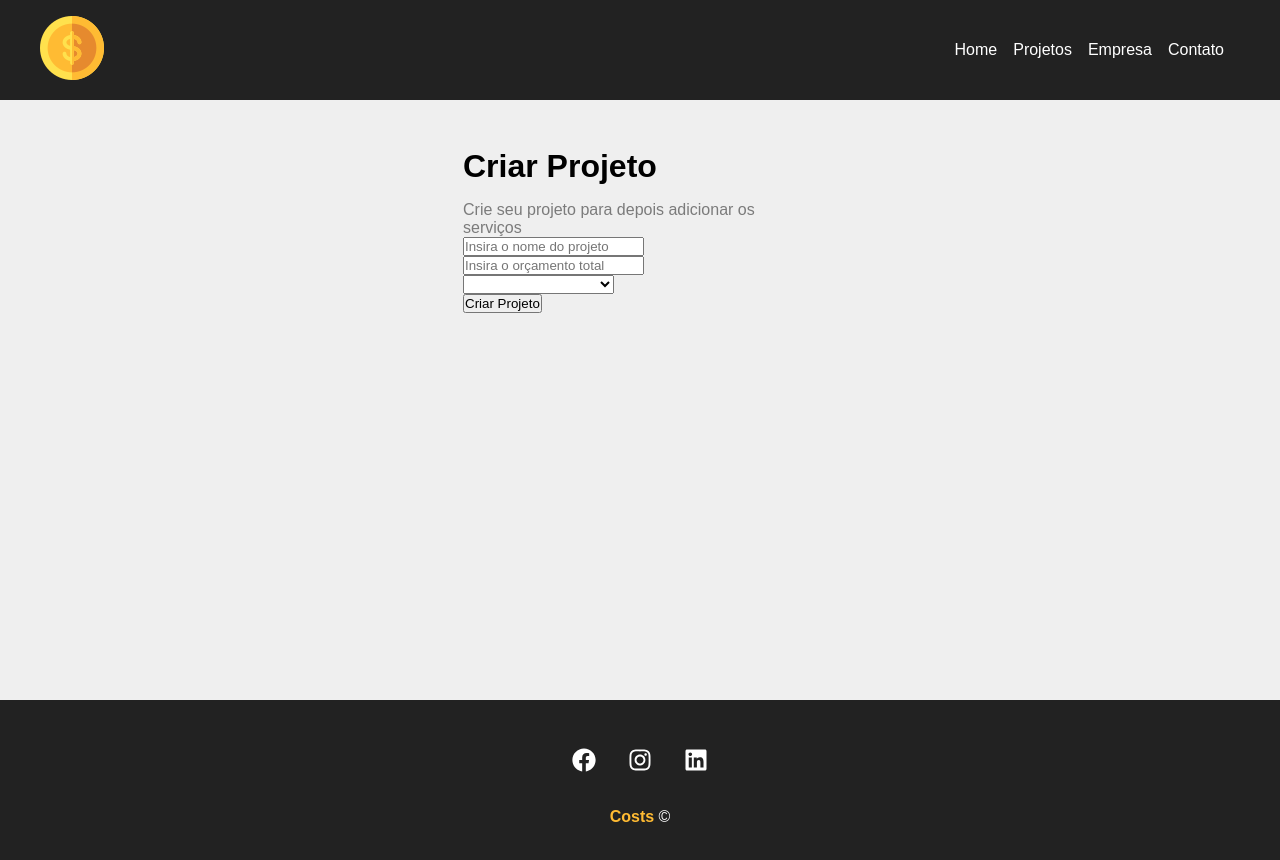
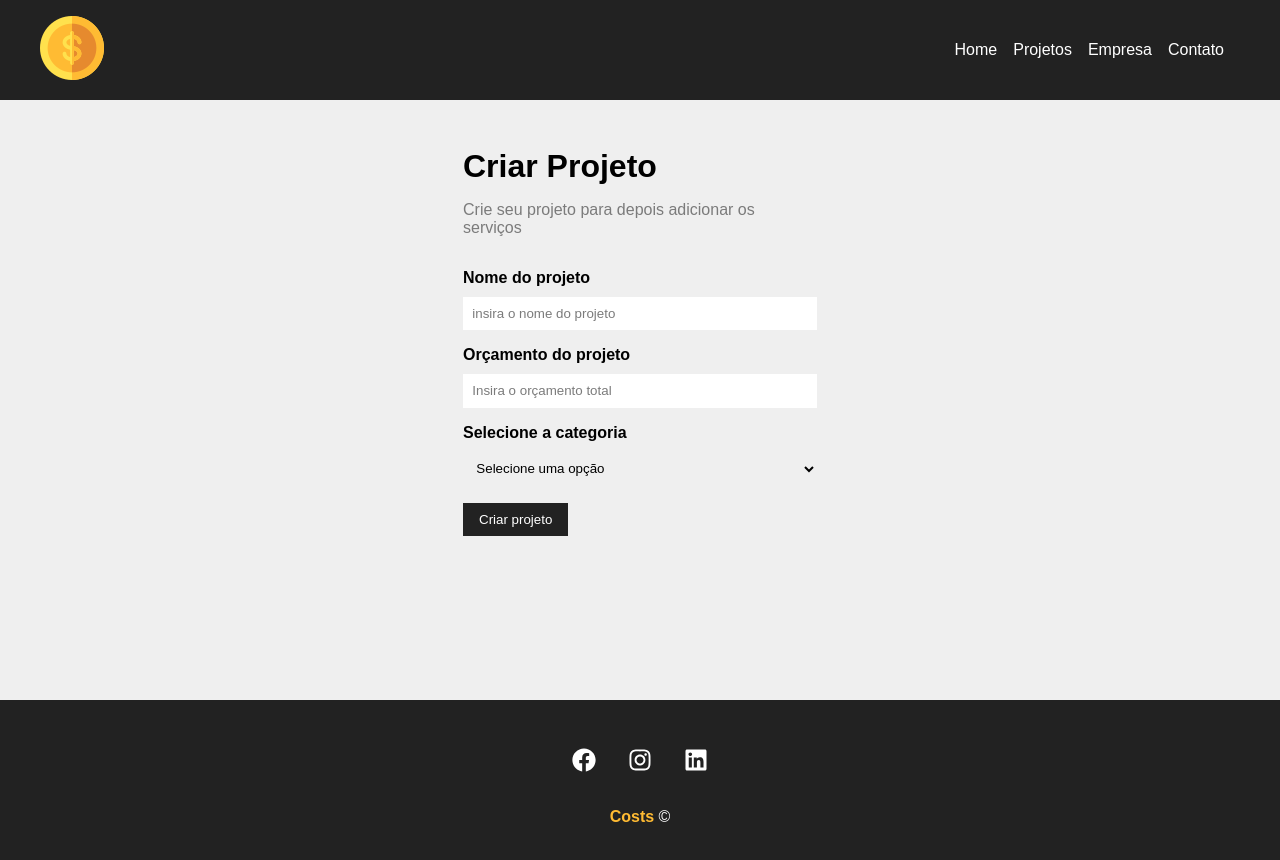
Before and after one commit to klaercio/React-Costs, a JavaScript app: page /NewProject in a window 1280 px wide. Shown: the top 860 px of the page. Built offline with nearby package versions, Linux system fonts and the light colour scheme; the HTML template or start-up script is replaced by a standard one.

Commit message:
Pagina de inserção de um novo projeto finalizada

```diff
--- a/src/components/Pages/NewProject.js
+++ b/src/components/Pages/NewProject.js
@@ -1,12 +1,12 @@
-import ProjectForm from '../project/ProjectForm.js'
-import styles from './NewProject.module.css'
+import ProjectForm from '../project/ProjectForm.js';
+import styles from './NewProject.module.css';
 
 export default function NewProject() {
     return <>
         <div className={styles.newProject__container}>
             <h1>Criar Projeto</h1>
             <p>Crie seu projeto para depois adicionar os serviços</p>
-            <ProjectForm/>
+            <ProjectForm btnText="Criar projeto"/>
         </div>
     </>
 }
--- /dev/null
+++ b/src/components/form/Input.js
@@ -0,0 +1,10 @@
+import styles from './Input.module.css'
+
+export default function Input({type, text, name, placeholder, handleOnChange, value}) {
+    return <>
+        <div className={styles.form__control}>
+            <label htmlFor={name}>{text}</label>
+            <input id={name} type={type} name={name} placeholder={placeholder} onChange={handleOnChange} value={value}/>
+        </div>
+    </>
+}
--- /dev/null
+++ b/src/components/form/Input.module.css
@@ -0,0 +1,21 @@
+.form__control {
+    display: flex;
+    flex-direction: column;
+    margin-bottom: 1em;
+}
+
+
+.form__control label {
+    margin-bottom: .6em;
+    font-weight: bold;
+}
+
+.form__control input {
+    padding: .7em;
+    border-radius: 0;
+    border: none;
+}
+
+.form__control input::placeholder {
+    color: #7b7b7b;
+}
--- /dev/null
+++ b/src/components/form/Select.js
@@ -0,0 +1,12 @@
+import styles from './Select.module.css'
+
+export default function Select({text, name, options, handleOnChange, value}) {
+    return <>
+        <div className={styles.form__control}>
+            <label htmlFor={name}>{text}</label>
+            <select name={name} id={name}>
+                <option>Selecione uma opção</option>
+            </select>
+        </div>
+    </>
+}
--- /dev/null
+++ b/src/components/form/Select.module.css
@@ -0,0 +1,17 @@
+.form__control {
+    display: flex;
+    flex-direction: column;
+    margin-bottom: 1em;
+}
+
+
+.form__control label {
+    margin-bottom: .6em;
+    font-weight: bold;
+}
+
+.form__control select {
+    padding: .7em;
+    border-radius: 0;
+    border: none;
+}
--- /dev/null
+++ b/src/components/form/SubmitButton.js
@@ -0,0 +1,9 @@
+import styles from './SubmitButton.module.css'
+
+export default function SubmitButton({text}) {
+    return <>
+        <div>
+            <button className={styles.btn}>{text}</button>
+        </div>
+    </>
+}
--- /dev/null
+++ b/src/components/form/SubmitButton.module.css
@@ -0,0 +1,13 @@
+.btn {
+    background-color: #222;
+    color: #fff;
+    padding: 0.7em 1.2em;
+    text-decoration: none;
+    transform: 0.5s;
+    cursor: pointer;
+    border: none;
+}
+
+.btn:hover{
+    color: #ffbb33;
+}
--- a/src/components/project/ProjectForm.js
+++ b/src/components/project/ProjectForm.js
@@ -1,20 +1,15 @@
-export default function ProjectForm() {
+import Input from '../form/Input.js';
+import Select from '../form/Select.js';
+import SubmitButton from '../form/SubmitButton.js';
+import styles from './ProjectForm.module.css';
+
+export default function ProjectForm({btnText}) {
     return <>
-        <form>
-            <div>
-               <input type="text" placeholder="Insira o nome do projeto"></input>
-            </div>
-            <div>
-                <input type="number" placeholder="Insira o orçamento total"></input>
-            </div>
-            <div>
-                <select name="category_id" placeholder="seleciona a categoria">
-                    <option disabled>Selecione a categoria</option>
-                </select>
-            </div>
-            <div>
-                <input type="submit" value="Criar Projeto"/>
-            </div>
+        <form className={styles.form}>
+            <Input type="text" text="Nome do projeto" name="name" placeholder="insira o nome do projeto"/>
+            <Input type="number" text="Orçamento do projeto" name="budget" placeholder="Insira o orçamento total"/>
+            <Select name="category_id" text="Selecione a categoria"/>
+            <SubmitButton text={btnText}/>
         </form>
     </>
 }
--- /dev/null
+++ b/src/components/project/ProjectForm.module.css
@@ -0,0 +1,4 @@
+.form {
+    width: 100%;
+    margin: 2em 0;
+}
```
